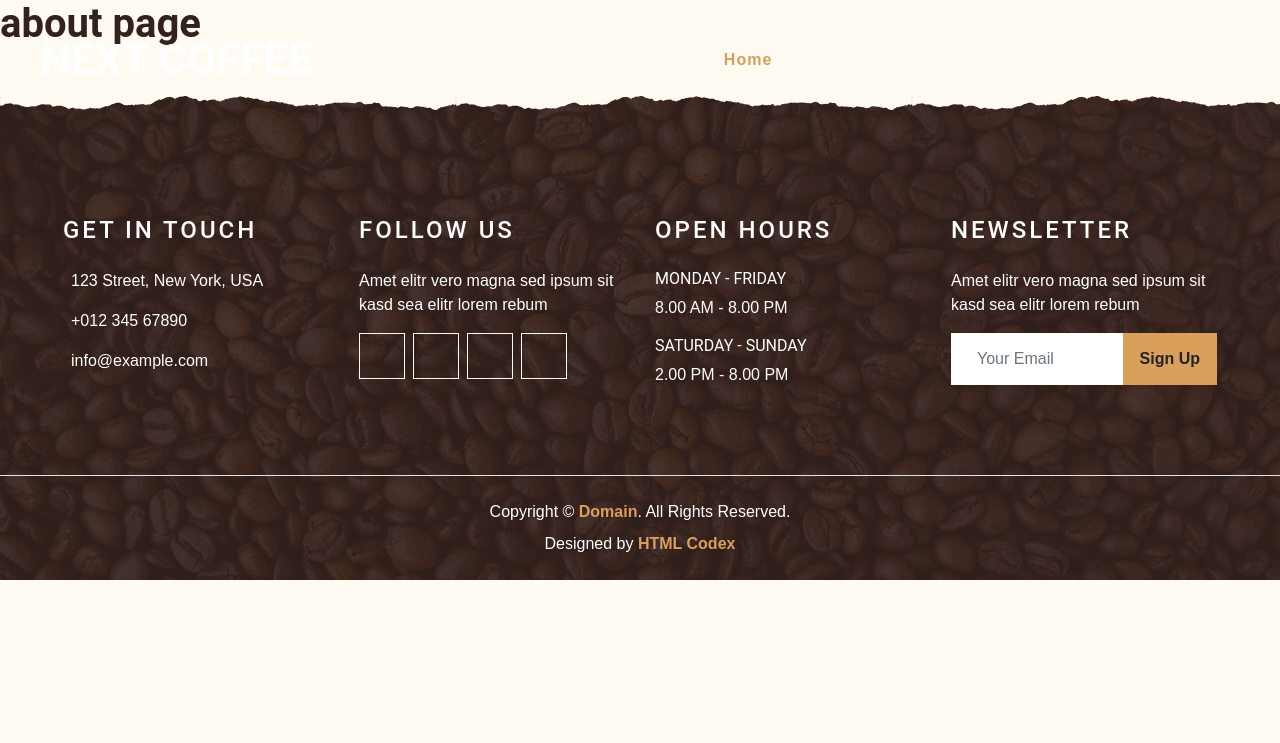
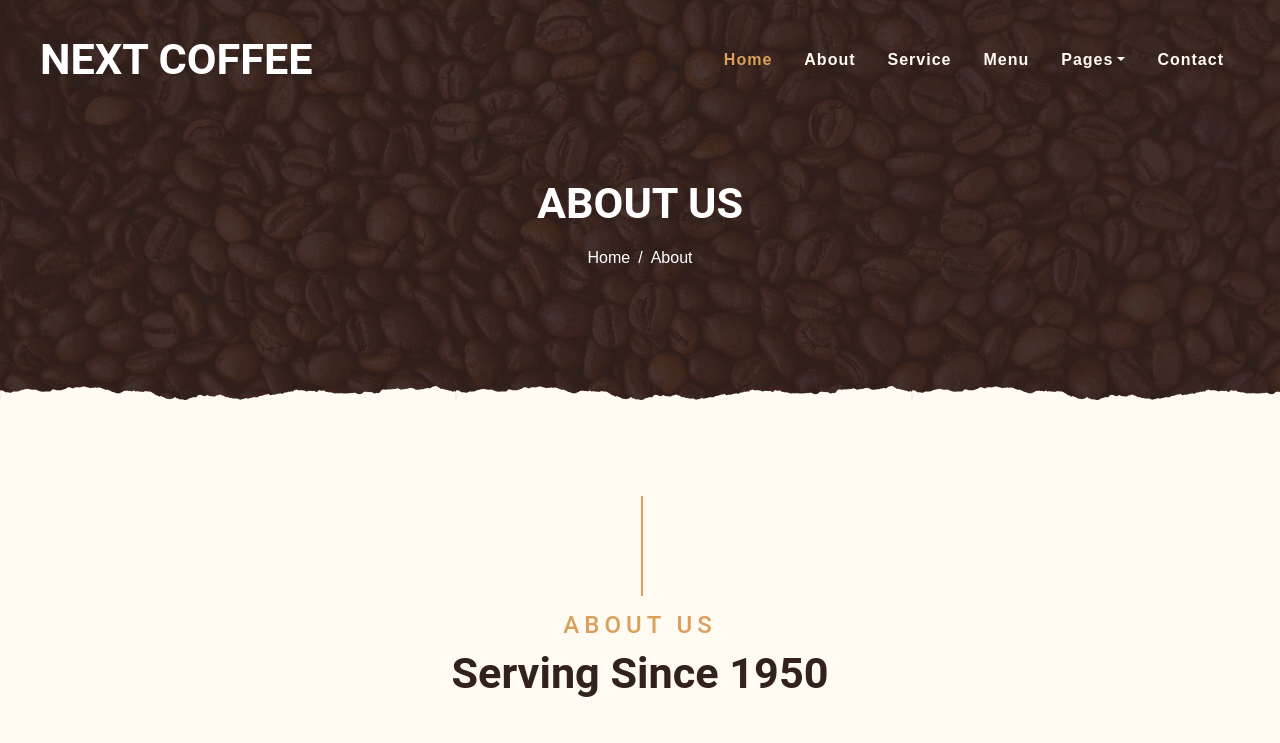
Before and after one commit to mosalehkamali/coffee-shop-next, a Next.js app: page /about in a window 1280 px wide. Shown: the top 743 px of the page. Built offline with nearby package versions, Linux system fonts and the light colour scheme.

Commit message:
create about page

```diff
--- a/components/modules/Navbar/Navbar.js
+++ b/components/modules/Navbar/Navbar.js
@@ -1,5 +1,6 @@
 import React from "react";
 import styles from "@/styles/Navbar.module.css";
+import Link from "next/link";
 
 function Navbar() {
   return (
@@ -23,15 +24,15 @@
           id="navbarCollapse"
         >
           <div className={`${styles.navbar_nav} ml-auto p-4`}>
-            <a
-              href="index.html"
+            <Link
+              href="/"
               className={`${styles.nav_link} ${styles.active_nav_link}`}
             >
               Home
-            </a>
-            <a href="about.html" className={`${styles.nav_link}`}>
+            </Link>
+            <Link href="/about" className={`${styles.nav_link}`}>
               About
-            </a>
+            </Link>
             <a href="service.html" className={`${styles.nav_link}`}>
               Service
             </a>
--- a/components/modules/PageHeader/PageHeader.js
+++ b/components/modules/PageHeader/PageHeader.js
@@ -1,7 +1,17 @@
+import Link from "next/link";
 import React from "react";
 
-function PageHeader() {
-  return <div>PageHeader</div>;
+function PageHeader({route}) {
+  return (    <div className="container-fluid page-header mb-5 position-relative overlay-bottom">
+  <div className="d-flex flex-column align-items-center justify-content-center pt-0 pt-lg-5" style={{minHeight: "400px"}}>
+      <h1 className="display-4 mb-3 mt-0 mt-lg-5 text-white text-uppercase">{route} US</h1>
+      <div className="d-inline-flex mb-lg-5">
+          <p className="m-0 text-white"><Link className="text-white" href="/">Home</Link></p>
+          <p className="m-0 text-white px-2">/</p>
+          <p className="m-0 text-white">{route}</p>
+      </div>
+  </div>
+</div>)
 }
 
 export default PageHeader;
--- a/components/templates/About/Story.js
+++ b/components/templates/About/Story.js
@@ -1,7 +1,8 @@
 import React from "react";
+import About from "../Index/About";
 
 function Story() {
-  return <div>Story</div>;
+  return <About></About>
 }
 
 export default Story;
--- a/components/templates/Index/About.js
+++ b/components/templates/Index/About.js
@@ -1,4 +1,3 @@
-import { ImageResponse } from "next/server";
 import React, { Component } from "react";
 
 export class About extends Component {
--- a/pages/about/index.js
+++ b/pages/about/index.js
@@ -1,9 +1,12 @@
+import PageHeader from '@/components/modules/PageHeader/PageHeader'
 import React from 'react'
+import Story from '@/components/templates/About/Story'
 
 function About() {
   return (
     <>
-     <h1>about page</h1>
+    <PageHeader route={"About"}></PageHeader>
+    <Story></Story>
     </>
   )
 }
```
